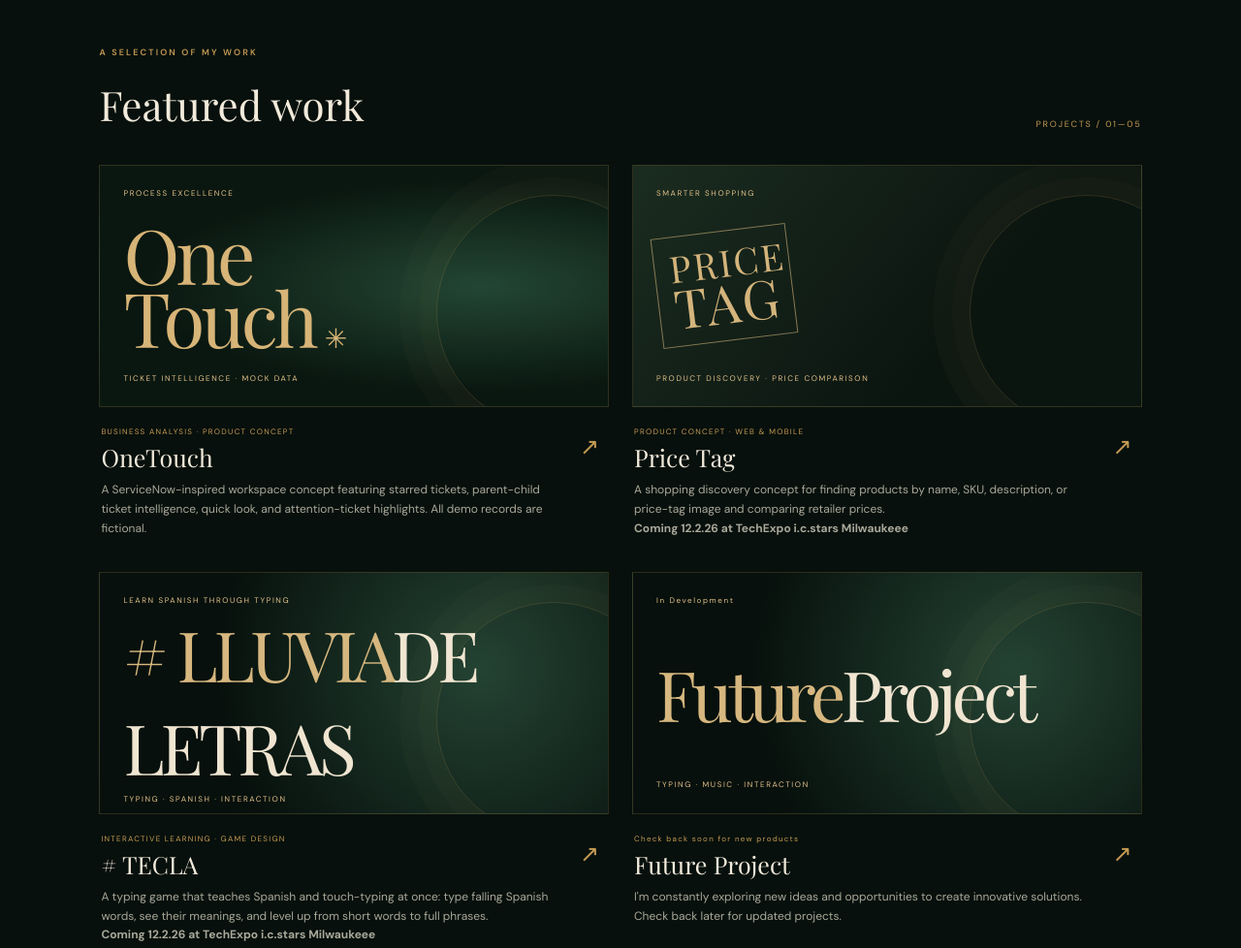
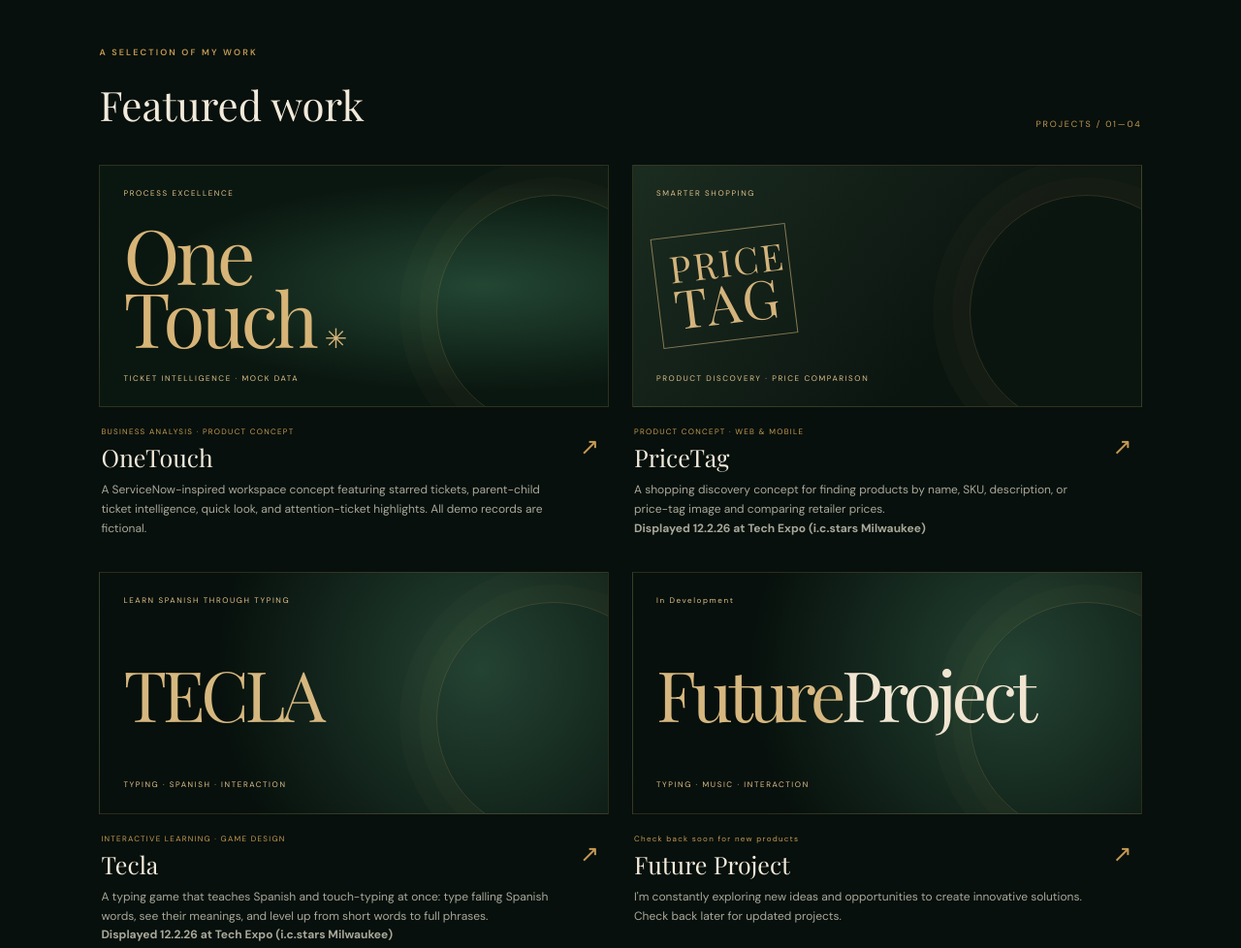
Before and after one commit to lbell4Stars/lbell4Stars.github.io, a plain HTML site: page index.html in a window 1280 px wide. Shown: the part 1260-2238 px from the top of the page at 97% size. Drawn offline with nearby package versions, Linux system fonts and the light colour scheme.

Commit message:
Update featured projects for Tech Expo
Rename the Spanish typing project to Tecla and add the PriceTag and Tecla Tech Expo date and venue.

Co-authored-by: Copilot <223556219+Copilot@users.noreply.github.com>

```diff
--- a/index.html
+++ b/index.html
@@ -44,7 +44,7 @@
     </section>
 
     <section class="section work-section" id="projects">
-      <div class="section-title-row"><div><p class="eyebrow">A SELECTION OF MY WORK</p><h2>Featured work</h2></div><span class="side-note">PROJECTS / 01—05</span></div>
+      <div class="section-title-row"><div><p class="eyebrow">A SELECTION OF MY WORK</p><h2>Featured work</h2></div><span class="side-note">PROJECTS / 01—04</span></div>
       <div class="project-grid">
         <article class="project-card project-feature">
           <a class="project-visual visual-onetouch" href="onetouch/index.html" aria-label="Open OneTouch demo"><span class="visual-label">PROCESS EXCELLENCE</span><span class="visual-word">One<br>Touch<span>✳</span></span><span class="visual-foot">TICKET INTELLIGENCE · MOCK DATA</span></a>
@@ -52,15 +52,15 @@
         </article>
         <article class="project-card">
           <a class="project-visual visual-price" href="#contact" aria-label="Price Tag project"><span class="visual-label">SMARTER SHOPPING</span><span class="price-tag">PRICE<br><b>TAG</b></span><span class="visual-foot">PRODUCT DISCOVERY · PRICE COMPARISON</span></a>
-          <div class="project-meta"><div><p class="project-type">PRODUCT CONCEPT · WEB &amp; MOBILE</p><h3>Price Tag</h3><p>A shopping discovery concept for finding products by name, SKU, description, or price-tag image and comparing retailer prices.</p><p><strong>Coming 12.2.26 at TechExpo i.c.stars Milwaukeee</strong></p></div><a class="arrow-link" href="#contact" aria-label="Ask about Price Tag">↗</a></div>
+          <div class="project-meta"><div><p class="project-type">PRODUCT CONCEPT · WEB &amp; MOBILE</p><h3>PriceTag</h3><p>A shopping discovery concept for finding products by name, SKU, description, or price-tag image and comparing retailer prices.</p><p><strong>Displayed 12.2.26 at Tech Expo (i.c.stars Milwaukee)</strong></p></div><a class="arrow-link" href="#contact" aria-label="Ask about PriceTag">↗</a></div>
         </article>
         <article class="project-card">
-          <a class="project-visual visual-beat" href="#contact" aria-label="# "Tecla Project"><span class="visual-label">LEARN SPANISH THROUGH TYPING</span><span class="beat-word"># LLUVIA<span>DE LETRAS</span></span><span class="visual-foot">TYPING · SPANISH · INTERACTION</span></a>
-          <div class="project-meta"><div><p class="project-type">INTERACTIVE LEARNING · GAME DESIGN</p><h3># TECLA</h3><p>A typing game that teaches Spanish and touch-typing at once: type falling Spanish words, see their meanings, and level up from short words to full phrases.</p><p><strong>Coming 12.2.26 at TechExpo i.c.stars Milwaukeee</strong></p></div><a class="arrow-link" href="#contact" aria-label="Ask about # LLUVIA DE LETRAS">↗</a></div>
+          <a class="project-visual visual-beat" href="#contact" aria-label="Tecla project"><span class="visual-label">LEARN SPANISH THROUGH TYPING</span><span class="beat-word">TECLA</span><span class="visual-foot">TYPING · SPANISH · INTERACTION</span></a>
+          <div class="project-meta"><div><p class="project-type">INTERACTIVE LEARNING · GAME DESIGN</p><h3>Tecla</h3><p>A typing game that teaches Spanish and touch-typing at once: type falling Spanish words, see their meanings, and level up from short words to full phrases.</p><p><strong>Displayed 12.2.26 at Tech Expo (i.c.stars Milwaukee)</strong></p></div><a class="arrow-link" href="#contact" aria-label="Ask about Tecla">↗</a></div>
         </article>
         <article class="project-card">
           <a class="project-visual visual-beat" href="#contact" aria-label="Future project"><span class="visual-label">In Development</span><span class="beat-word">Future<span>Project</span></span><span class="visual-foot">TYPING · MUSIC · INTERACTION</span></a>
-          <div class="project-meta"><div><p class="project-type">Check back soon for new products</p><h3>Future Project</h3><p>I'm constantly exploring new ideas and opportunities to create innovative solutions.  Check back later for updated projects.</p></div><a class="arrow-link" href="#contact" aria-label="Ask about BeatDrop">↗</a></div>
+          <div class="project-meta"><div><p class="project-type">Check back soon for new products</p><h3>Future Project</h3><p>I'm constantly exploring new ideas and opportunities to create innovative solutions. Check back later for updated projects.</p></div><a class="arrow-link" href="#contact" aria-label="Ask about future projects">↗</a></div>
         </article>
       </div>
     </section>
```
Also changed, not shown: 1 other file.
